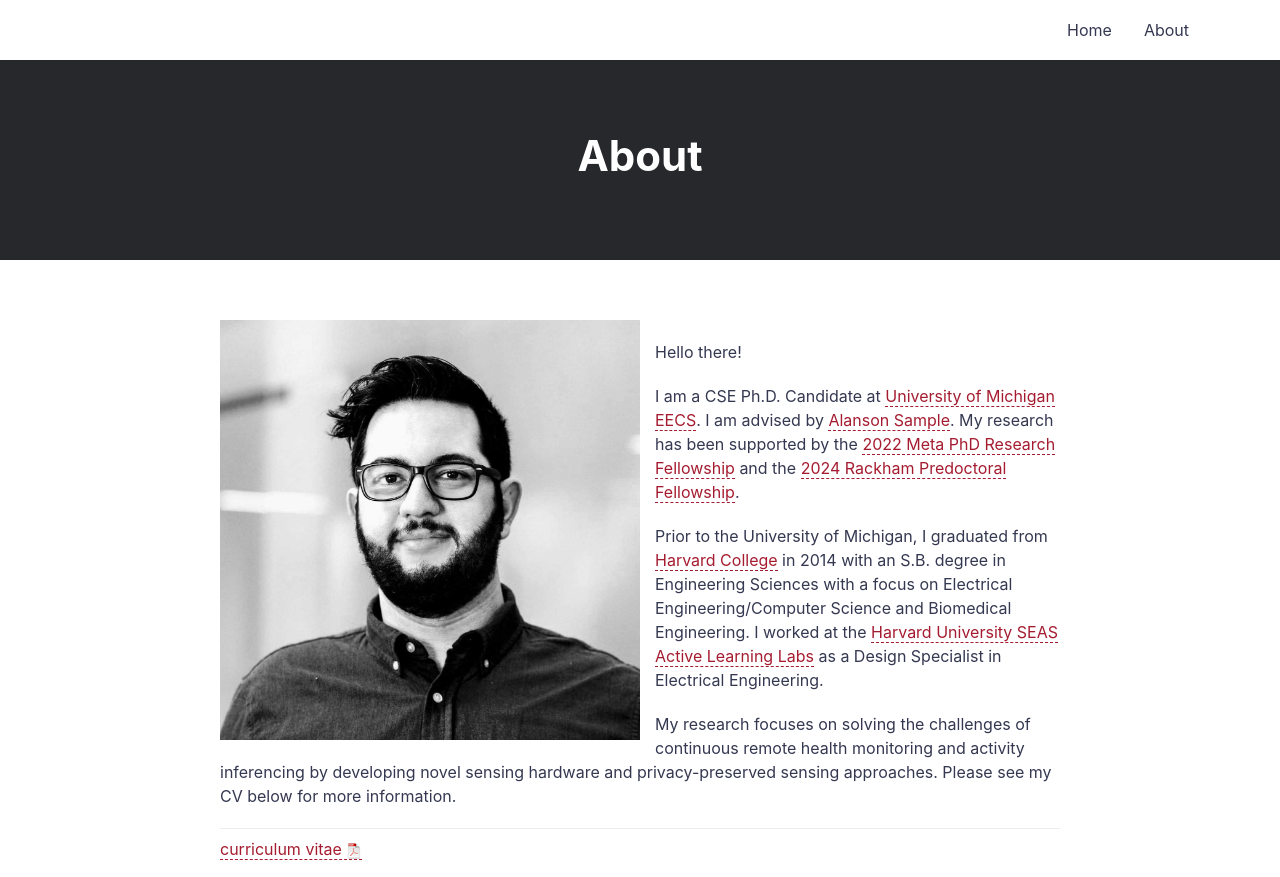
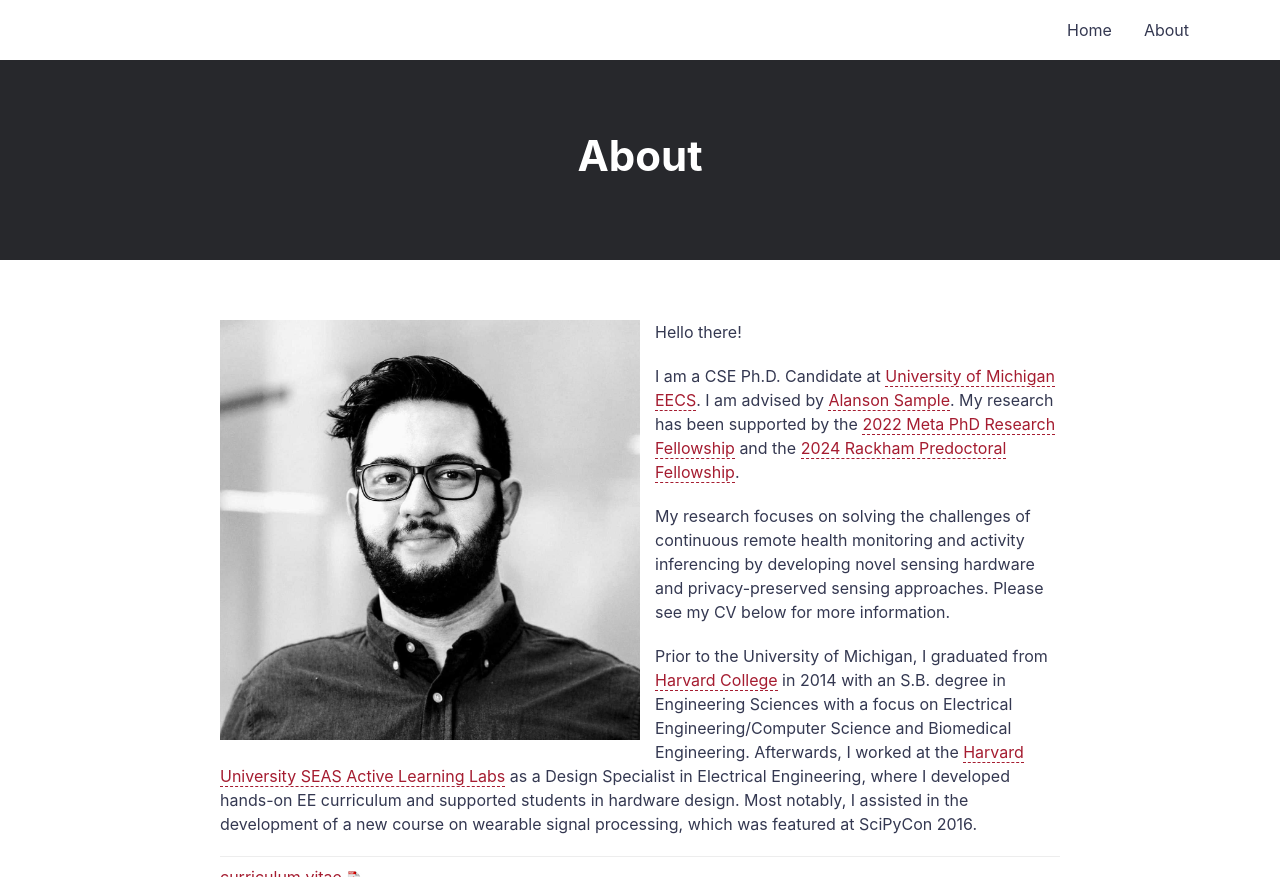
Before and after one commit to yashairavantchi/yashairavantchi.github.io, a Jekyll site: the page built from about.md, in a window 1280 px wide and 900 px high, cut to the strip 0-877 px from the top of the window. Built offline with Jekyll 4.4.1, drawn with Linux system fonts in a browser that asks for light colours.

Commit message:
Update about.md

```diff
--- a/about.md
+++ b/about.md
@@ -8,15 +8,16 @@ permalink: /about/
 
 <!-- {% include image.html url="/assets/pics/yasha.png" width=500 align="right" %} -->
 ![Yasha S. Iravantchi](/assets/pics/yasha.jpg){:class="lazyload blur" style="width: 50%; float: left; margin: 0px 15px 15px 0px;"}
-
 Hello there!
 
 I am a CSE Ph.D. Candidate at [University of Michigan EECS](https://www.eecs.umich.edu/). I am advised by [Alanson Sample](http://www.alansonsample.com/). My research has been supported by the [2022 Meta PhD Research Fellowship](https://research.facebook.com/blog/2022/2/announcing-the-recipients-of-the-2022-meta-phd-research-fellowship/) and the [2024 Rackham Predoctoral Fellowship](https://cse.engin.umich.edu/stories/yasha-iravantchi-receives-rackham-predoctoral-fellowship).
 
-Prior to the University of Michigan, I graduated from [Harvard College](https://college.harvard.edu) in 2014 with an S.B. degree in Engineering Sciences with a focus on Electrical Engineering/Computer Science and Biomedical Engineering. I worked at the
-[Harvard University SEAS Active Learning Labs](https://www.seas.harvard.edu/active-learning-labs) as a Design Specialist in Electrical Engineering.
+My research focuses on solving the challenges of continuous remote health monitoring and activity inferencing by developing novel sensing hardware and privacy-preserved sensing approaches. Please see my CV below for more information.
 
-My research focuses on solving the challenges of continuous remote health monitoring and activity inferencing by developing novel sensing hardware and privacy-preserved sensing approaches. Please see my CV below for more information.
+Prior to the University of Michigan, I graduated from [Harvard College](https://college.harvard.edu) in 2014 with an S.B. degree in Engineering Sciences with a focus on Electrical Engineering/Computer Science and Biomedical Engineering. Afterwards, I worked at the
+[Harvard University SEAS Active Learning Labs](https://www.seas.harvard.edu/active-learning-labs) as a Design Specialist in Electrical Engineering, where I developed hands-on EE curriculum and supported students in hardware design. Most notably, I assisted in the development of a new course on wearable signal processing, which was featured at SciPyCon 2016.
+
+
 
 ---
 
```
